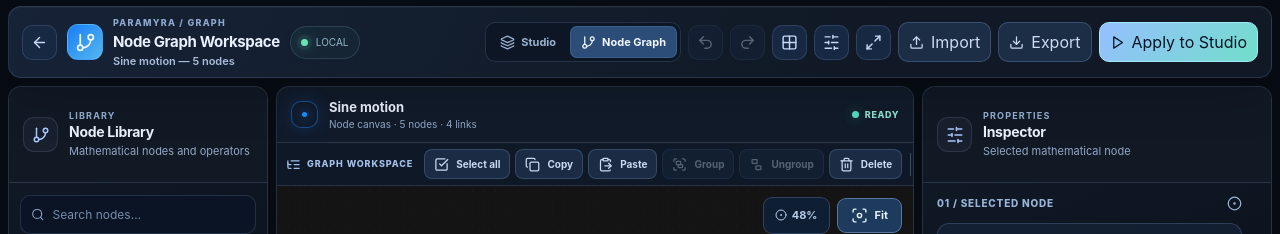
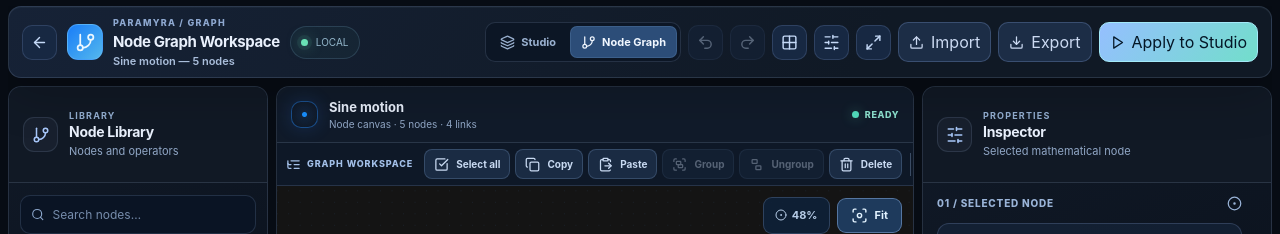
Before and after one commit to GendByteMaster/Paramyra, a Next.js app: page /studio/graph in a window 1280 px wide. Shown: the top 234 px of the page. Built offline with nearby package versions, Linux system fonts and the light colour scheme.

Commit message:
fix(ui): keep Node Library description readable at narrow desktop widths

```diff
--- a/src/components/node-graph-workspace.tsx
+++ b/src/components/node-graph-workspace.tsx
@@ -315,7 +315,7 @@ function GraphWorkspace() {
     </header>
     <div className={"pm-ng-layout pm-editor-pane-layout"+(!libraryOpen?" no-library":"")+(!inspectorOpen?" no-inspector":"")}>
       {libraryOpen&&<aside className="pm-ng-library pm-editor-panel" aria-label="Node library">
-        <EditorPanelHeader className="pm-ng-pane-header" eyebrow="LIBRARY" title="Node Library" description="Mathematical nodes and operators" icon={<GitBranch size={18}/>}/>
+        <EditorPanelHeader className="pm-ng-pane-header" eyebrow="LIBRARY" title="Node Library" description="Nodes and operators" icon={<GitBranch size={18}/>}/>
         <label className="pm-ng-search"><Search size={15}/><input type="search" aria-label="Search graph nodes" placeholder="Search nodes…" value={query} onChange={e=>setQuery(e.target.value)}/></label>
         <div className="pm-ng-library-scroll pm-editor-content-scroll">
         {categories.map(group=>{
```
